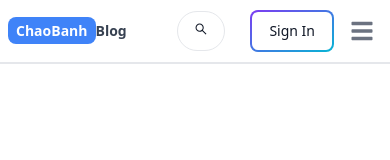
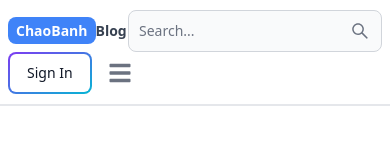
Before and after one commit to Chaobanh27/mern-blog-v1, a React (Vite) app in the folder client/: page / in a window 390 px wide. Shown: the top 160 px of the page. Built offline with nearby package versions, Linux system fonts and the light colour scheme; no server answers.

Commit message:
update search input

```diff
--- a/client/src/components/Header.jsx
+++ b/client/src/components/Header.jsx
@@ -68,14 +68,11 @@ const Header = () => {
             type='text'
             placeholder='Search...'
             rightIcon={AiOutlineSearch}
-            className='hidden lg:inline'
+            className=''
             value={searchTerm}
             onChange={(e) => setSearchTerm(e.target.value)}
           />
         </form>
-        <Button className='w-12 h-10 lg:hidden' color='gray' pill>
-          <AiOutlineSearch />
-        </Button>
         <div className='flex gap-2 md:order-2'>
           <Button
             className='w-12 h-10 hidden sm:inline'
```
